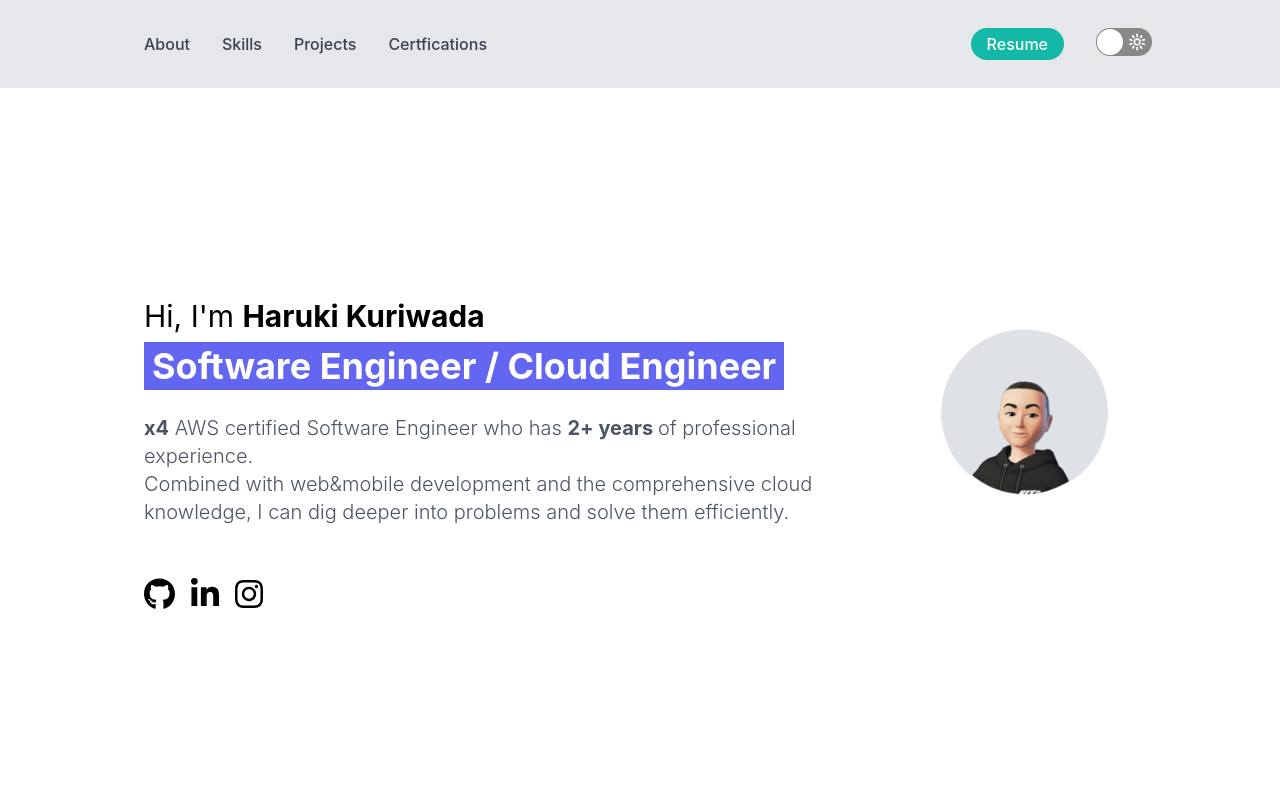
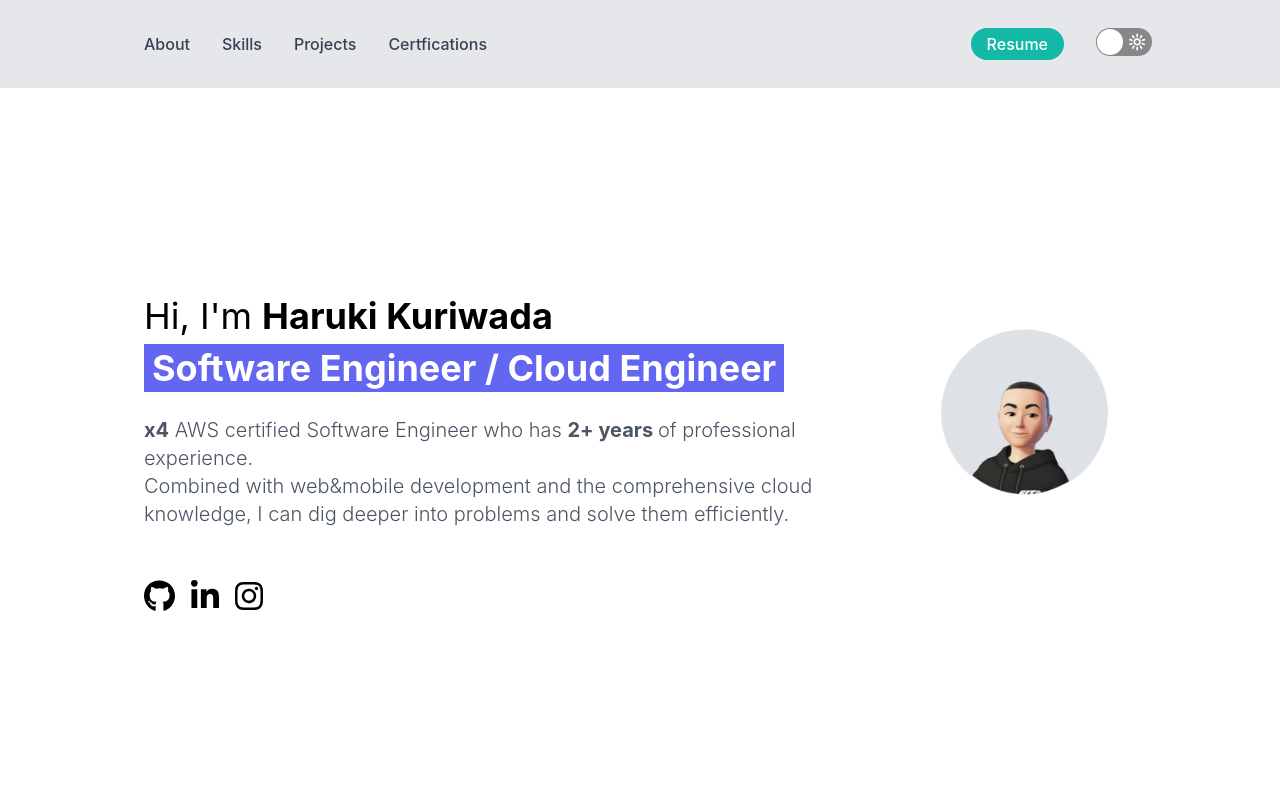
Before and after one commit to kuri-sun/customizable-portfolio, a React (Create React App) app: page / in a window 1280 px wide. Shown: the top 800 px of the page. Built offline with nearby package versions, Linux system fonts and the light colour scheme.

Commit message:
Hiro is little bit offset, bug-fix

```diff
--- a/src/components/Hiro.js
+++ b/src/components/Hiro.js
@@ -29,7 +29,7 @@ export default function Hiro(props) {
                   isDarkMode ? "text-white" : "text-black"
                 }`}
               >
-                <h1 className="text-3xl">
+                <h1 className="text-4xl">
                   Hi, I'm <span className="font-bold">Haruki Kuriwada</span>
                 </h1>
               </div>
```
